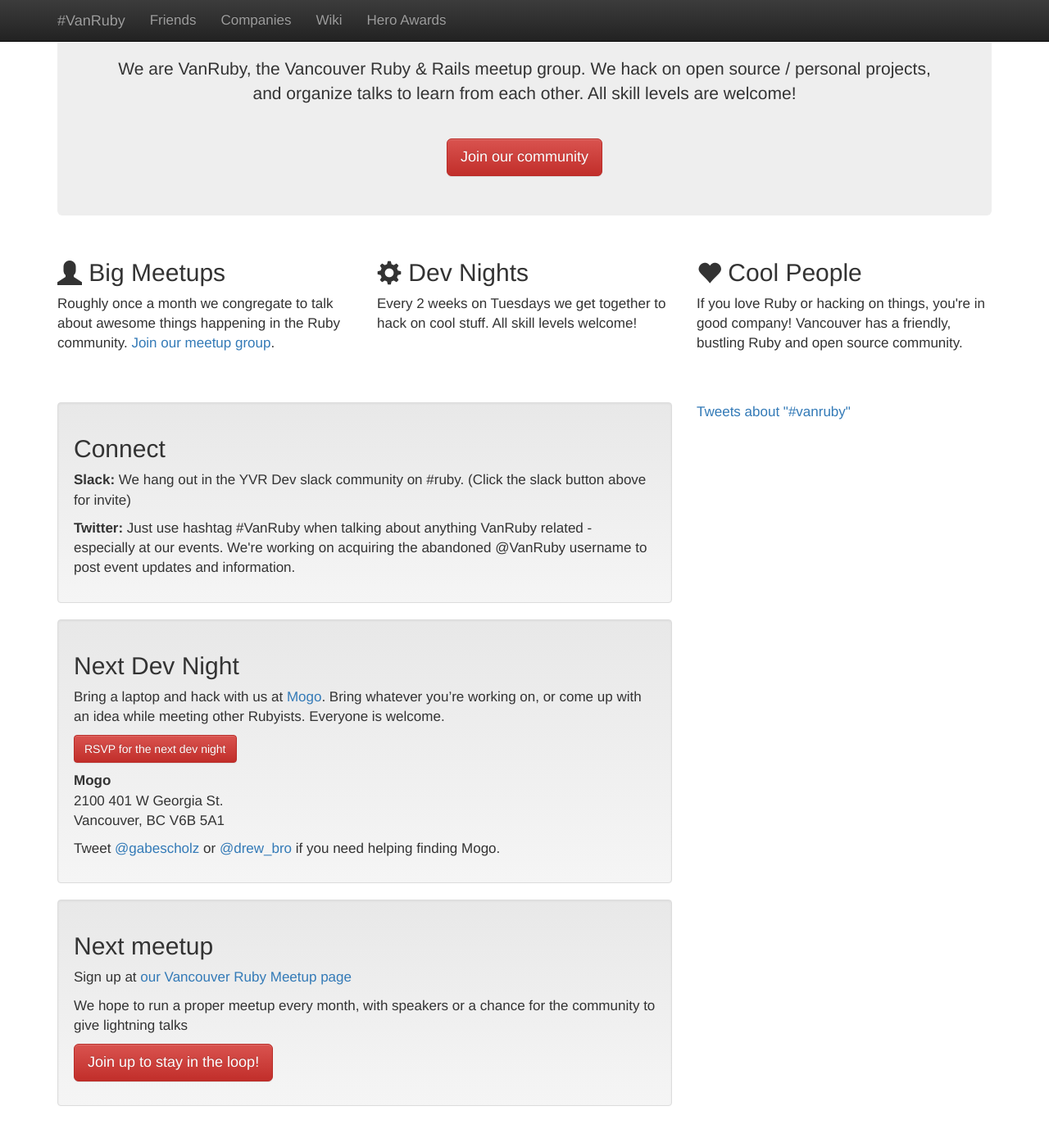
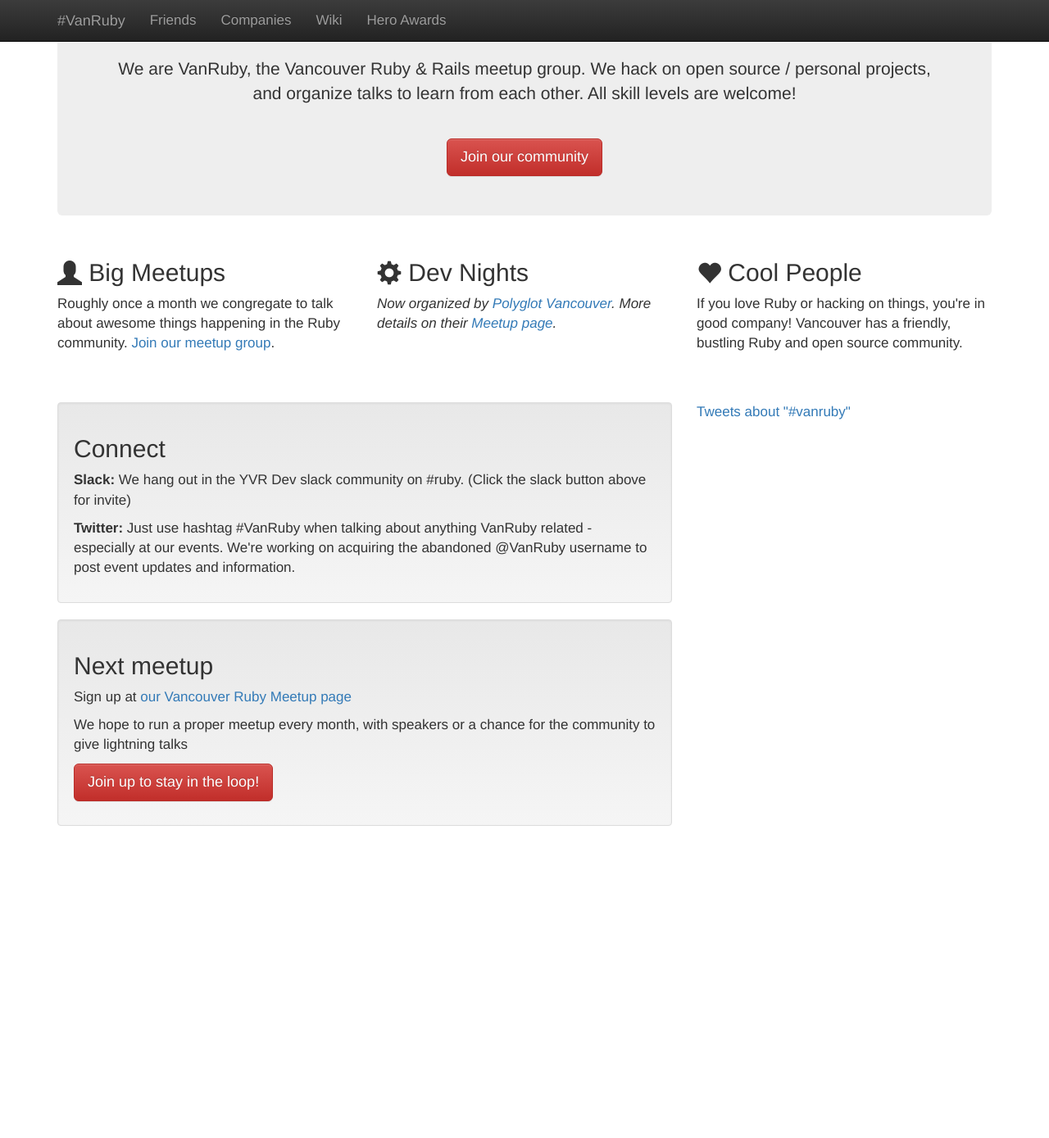
Before and after one commit to vanruby/vanruby.github.io, a Jekyll site: the page built from index.html, in a window 1280 px wide and 1400 px high, scrolled down 360 px. Shown: the top 1389 px of the window at 82% size. Built offline with Jekyll 4.4.1, drawn with Linux system fonts in a browser that asks for light colours; Markdown is read by kramdown in place of the engine named in the settings; comment, search, counter and statistics services are not loaded; after the commit the page ends 1418 px from its top, so only the background shows below that.

Commit message:
Remove Dev Nights
Now powered by Polyglot!

```diff
--- a/index.html
+++ b/index.html
@@ -20,7 +20,7 @@ title: "VanRuby - Vancouver Ruby on Rails Group"
   </div>
   <div class="col-md-4">
     <h2><span class="glyphicon glyphicon-cog"></span> Dev Nights</h2>
-    <p>Every 2 weeks on Tuesdays we get together to hack on cool stuff. All skill levels welcome!</p>
+    <p><em>Now organized by <a href="http://www.meetup.com/PolyglotVancouver/">Polyglot Vancouver</a>. More details on their <a href="http://www.meetup.com/PolyglotVancouver/">Meetup page</a>.</em></p>
   </div>
   <div class="col-md-4">
     <h2><span class="glyphicon glyphicon-heart"></span> Cool People</h2>
@@ -45,23 +45,6 @@ title: "VanRuby - Vancouver Ruby on Rails Group"
     </div>
 
     <div class="well">
-      <h2>Next Dev Night</h2>
-      <p>Bring a laptop and hack with us at <a href="http://mogo.ca/" target="_blank">Mogo</a>. Bring whatever you’re working on, or come up with an idea while meeting other Rubyists. Everyone is welcome.</p>
-
-      <!-- <p><span class="fui-time"></span> <strong>Tuesday, December 2<sup>nd</sup> - 6pm til 9pm.</strong></p> -->
-      <p><a href="http://www.meetup.com/vancouver-ruby/" class="btn btn-danger">RSVP for the next dev night</a></p>
-
-      <p>
-        <span class="fui-location"></span> <strong>Mogo</strong> <br />
-        2100 401 W Georgia St.<br />
-        Vancouver, BC
-        V6B 5A1
-      </p>
-
-      <p><strong></strong>Tweet <a href="https://twitter.com/gabescholz">@gabescholz</a> or <a href="https://twitter.com/drew_bro">@drew_bro</a> if you need helping finding Mogo.</p>
-    </div>
-
-    <div class="well">
       <h2>Next meetup</h2>
       <p>Sign up at <a href="http://www.meetup.com/vancouver-ruby">our Vancouver Ruby Meetup page</a></p>
       <p>We hope to run a proper meetup every month, with speakers or a chance for the community to give lightning talks</p>
```
